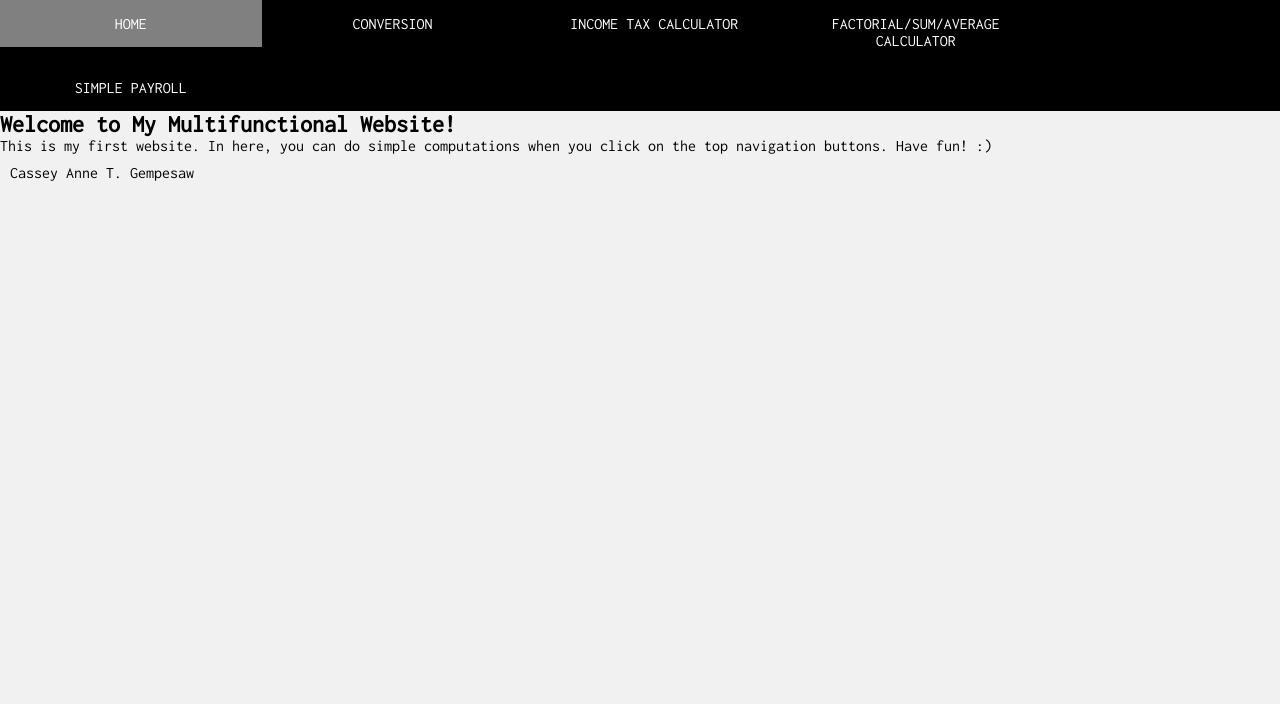
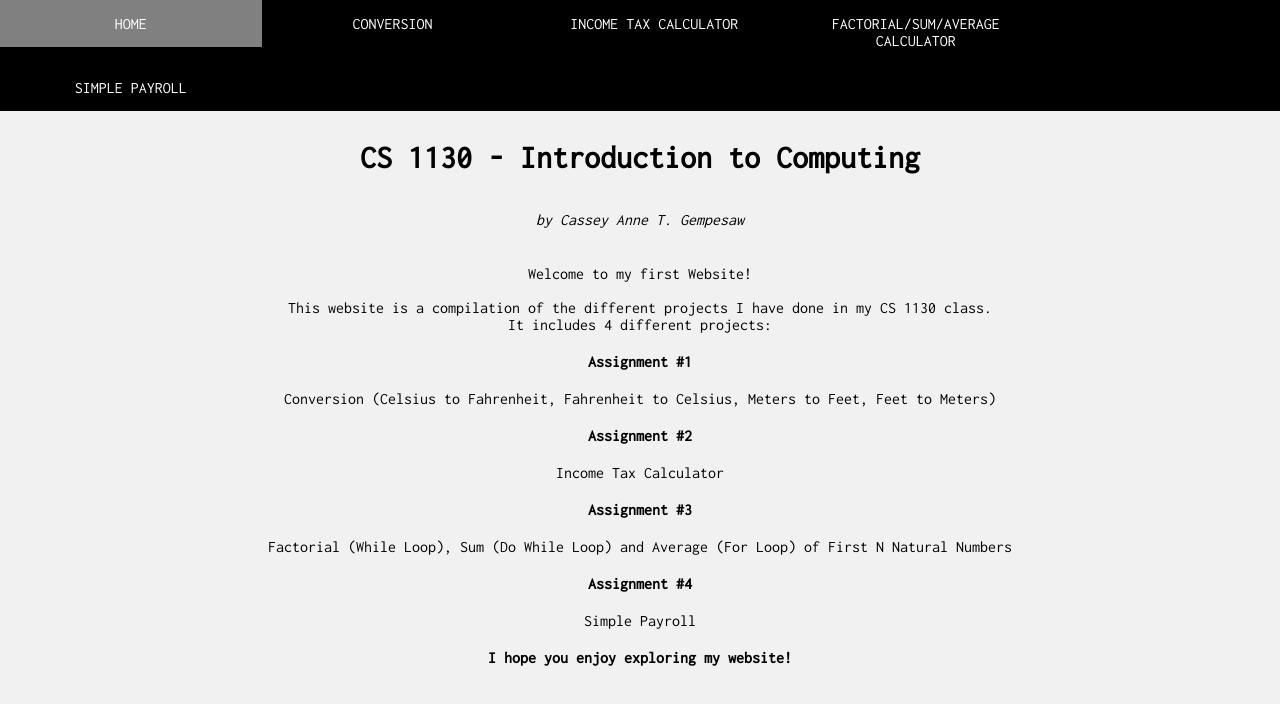
Before and after one commit to cassexyy/ITC-1130-4-310, a plain HTML site: page index.html in a window 1280 px wide. Drawn offline with Linux system fonts and the light colour scheme.

Commit message:
styling 2

```diff
--- a/index.html
+++ b/index.html
@@ -17,13 +17,26 @@
   </div>
 
   <div class="content">
-    <h2>Welcome to My Multifunctional Website!</h2>
-    <p>This is my first website. In here, you can do simple computations when you click on the top navigation buttons. Have fun! :)</p>
-  </div>
+    <h1>CS 1130 - Introduction to Computing</h1>
+    <br>
+    <p><i>by Cassey Anne T. Gempesaw</i></p>
+    <br>
+    <p>Welcome to my first Website!</p>
+    <br>
+    This website is a compilation of the different projects I have done in my CS 1130 class. <br>It includes 4
+    different projects:
+    <p><b>Assignment #1</b></p>
+    <p>Conversion (Celsius to Fahrenheit, Fahrenheit to Celsius, Meters to Feet, Feet to Meters)</p>
+    <p><b>Assignment #2</b></p>
+    <p>Income Tax Calculator </p>
+    <p><b>Assignment #3</b></p>
+    <p>Factorial (While Loop), Sum (Do While Loop) and Average (For Loop) of First N Natural Numbers</p>
+    <p><b>Assignment #4</b></p>
+    <p>Simple Payroll </p>
+    <p><b>I hope you enjoy exploring my website!</b></p>
+</div>
 
-  <div class="footer">
-    <p>Cassey Anne T. Gempesaw</p>
-  </div>
+
 
 </body>
 </html>
--- a/styles.css
+++ b/styles.css
@@ -9,6 +9,7 @@
       font-weight: normal;
       height: 100%;
       font-family: "Inconsolata", sans-serif;
+      margin: auto;
   }
   /* Style the top navigation bar */
   .topnav {
@@ -33,8 +34,39 @@
     color: white;
   }
 
-  /* Style the footer */
-  .footer {
-    background-color: #f1f1f1;
-    padding: 10px;
+  .content{
+    margin-top: 30px;
+    text-align: center;
+    width: 100%;
   }
+  .content p{
+    margin-top: 20px;
+  }
+
+  /* Style the Conversion */
+  .conversion{
+    background-color: antiquewhite;
+    border: 5px solid pink;
+    border-radius: 10px;
+    width: 800px;
+    height: 300px;
+    margin: auto;
+    margin-top: 50px;
+  }
+  .left{
+    position: relative;
+    top: 120px;
+    right: 150px;
+    text-align: center;
+  }
+  .right{
+    position: relative;
+    top: 65px;
+    left: 150px;
+    text-align: center;
+  }
+  .icon{
+    text-align: center;
+    position: relative;
+    top: 88px;
+  }
```
Also changed, not shown: conversion.html (+0 -28 lines).
